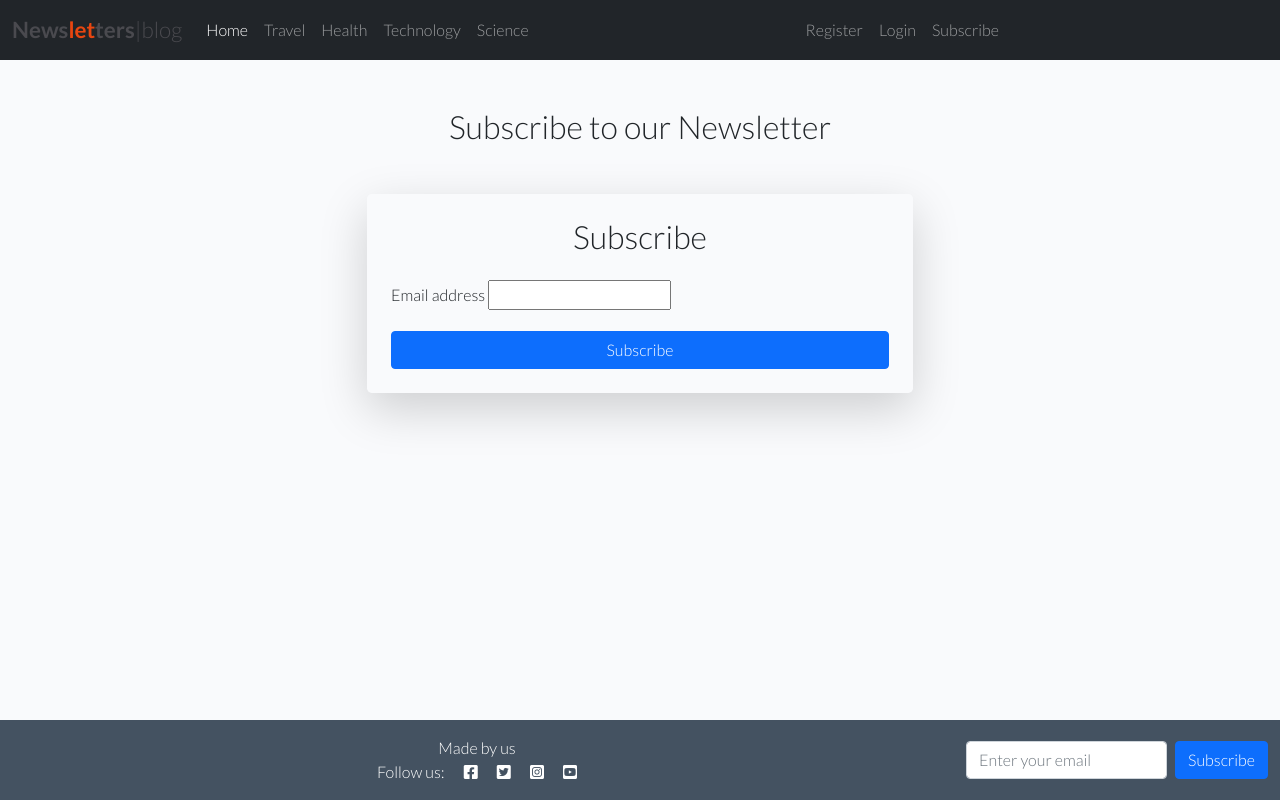
After one commit to Friday79/my_site, a Django app: page /subscribe/ in a window 1280 px wide. The commit adds this page. Run offline with Django 3.2, Linux system fonts and the light colour scheme.

```diff
--- a/static/css/style.css
+++ b/static/css/style.css
@@ -1,9 +1,10 @@
 body {
     background-color: #f9fbfc;
+    font-family: Lato, sans-serif; /* set default font */
 }
 
 .brand {
-    font-family: Lato, sans-serif;
+
     font-size: 1.4rem;
     font-weight: 700;
     color: #4A4A4F;
@@ -72,7 +73,7 @@ body {
     overflow: hidden;
 }
 
-.masthead-image:after {
+.masthead-image::after {
     content: "";
     position: absolute;
     top: 0;
@@ -80,8 +81,6 @@ body {
     height: 100%;
     width: 150%;
     background: #445261;
-    -webkit-transform: skew(15deg);
-    -moz-transform: skew(15deg);
     transform: skew(15deg);
     z-index: 100;
 }
@@ -109,6 +108,7 @@ body {
 .btn-signup {
     background-color: #23BBBB;
     color: #fff;
+    transition: 0.3s;
 }
 
 .btn-signup:hover,
@@ -120,6 +120,7 @@ body {
 .link {
     color: #23BBBB;
     text-decoration: none;
+    transition: 0.3s;
 }
 
 .link:hover,
--- a/templates/post_detail.html
+++ b/templates/post_detail.html
@@ -43,9 +43,9 @@
               <form class="d-inline" action="{% url 'post_like' post.slug %}" method="POST">
                 {% csrf_token %}
                 {% if liked %}
-                  <button type="submit" name="blogpost_id" value="{{ post.slug }}" class="btn-like"><i class="fas fa-heart"></i></button>
+                  <button type="submit" name="blogpost_id" value="{{ post.slug }}" class="btn-like" title="liked"><i class="fas fa-heart"></i></button>
                 {% else %}
-                  <button type="submit" name="blogpost_id" value="{{ post.slug }}" class="btn-like"><i class="far fa-heart"></i></button>
+                  <button type="submit" name="blogpost_id" value="{{ post.slug }}" class="btn-like" title="liked"><i class="far fa-heart"></i></button>
                 {% endif %}
               </form>
               {% else %}
--- /dev/null
+++ b/templates/subscribe.html
@@ -0,0 +1,26 @@
+{% extends "base.html" %}
+
+{% block content %}
+<div class="container mt-5">
+  <div class="row justify-content-center">
+    <h2 class="text-center mb-5">Subscribe to our Newsletter</h2>
+    <div class="col-md-6">
+      <div class="card shadow-lg border-0 rounded-3">
+        <div class="card-body p-4">
+          <h2 class="card-title text-center mb-4">Subscribe</h2>
+          <form method="POST" class="needs-validation" novalidate>
+            {% csrf_token %}
+            <div class="mb-3">
+              <label for="id_email" class="form-label">Email address</label>
+              {{ form.email }}
+            </div>
+            <button type="submit" class="btn btn-primary w-100">
+              Subscribe
+            </button>
+          </form>
+        </div>
+      </div>
+    </div>
+  </div>
+</div>
+{% endblock %}
```
Also changed, not shown: blog/admin.py (+7 -1 lines), templates/post_confirm_delete.html (added, +12 -0 lines).
